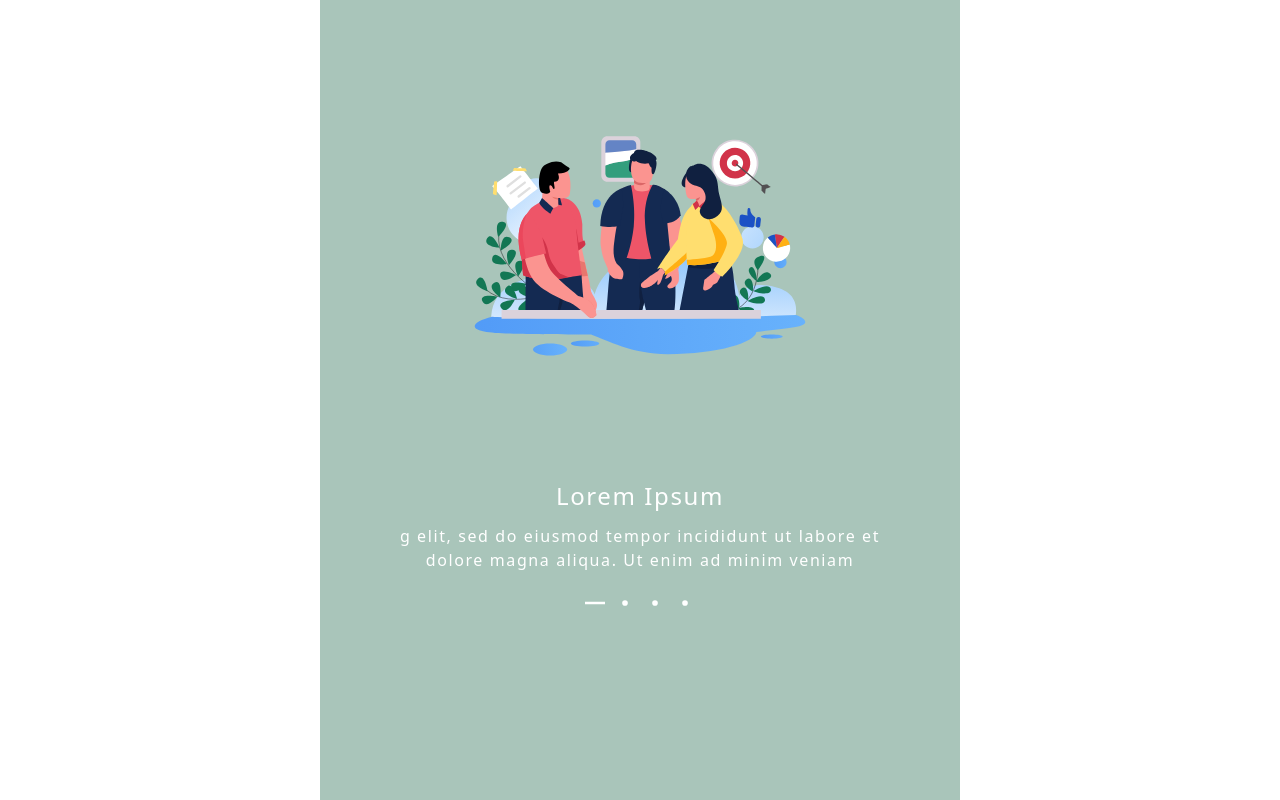
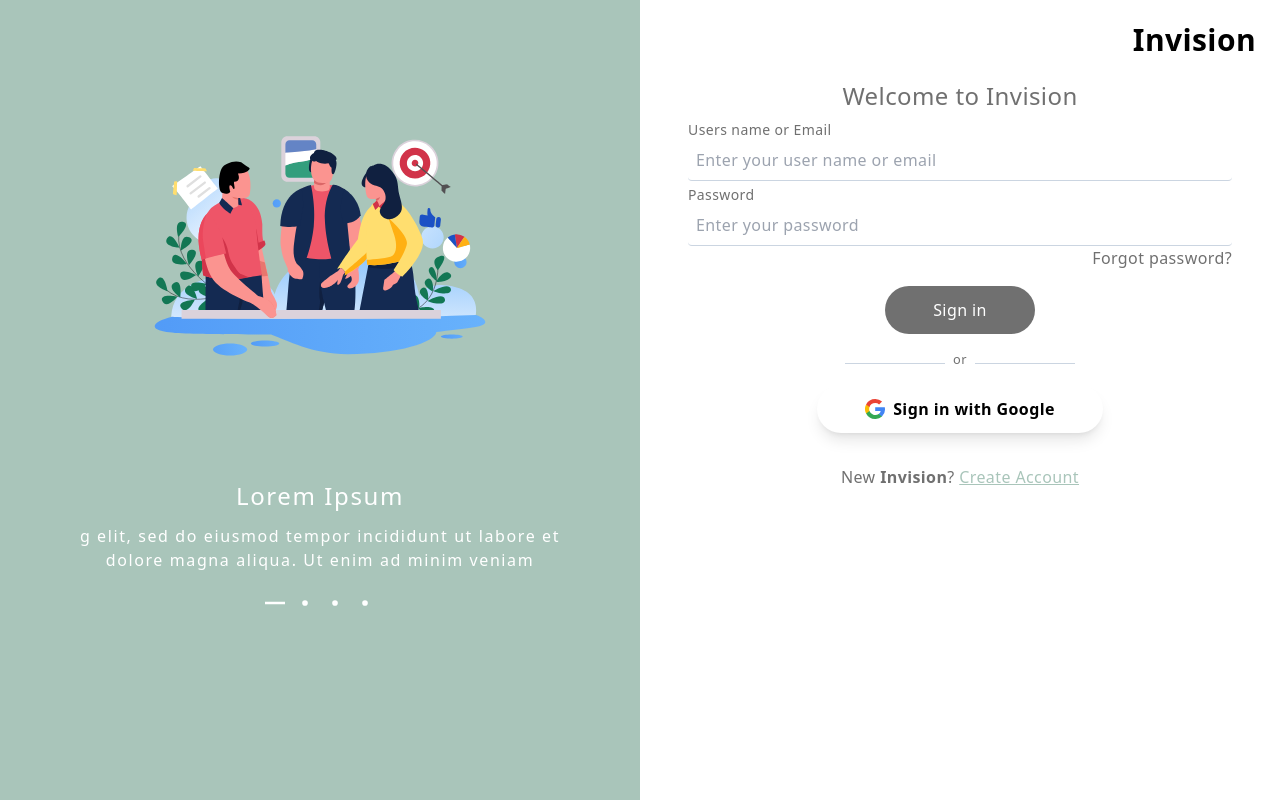
Before and after one commit to jpcchaves/invision-front, a React (Vite) app: page / in a window 1280 px wide. Built offline with nearby package versions, Linux system fonts and the light colour scheme.

Commit message:
feat: add login form validation

```diff
--- a/package.json
+++ b/package.json
@@ -9,11 +9,13 @@
     "preview": "vite preview"
   },
   "dependencies": {
+    "formik": "^2.2.9",
     "lottie-react": "^2.3.1",
     "react": "^18.2.0",
     "react-dom": "^18.2.0",
     "react-icons": "^4.7.1",
-    "react-router-dom": "^6.6.2"
+    "react-router-dom": "^6.6.2",
+    "yup": "^0.32.11"
   },
   "devDependencies": {
     "@types/react": "^18.0.26",
--- a/src/App.tsx
+++ b/src/App.tsx
@@ -8,7 +8,7 @@
 		<div className="w-screen h-screen max-w-full max-h-full">
 			<Routes>
 				<Route path="/" element={<Carousel />}>
-					<Route index path="/login" element={<LoginPage />} />
+					<Route index element={<LoginPage />} />
 					<Route path="/register" element={<RegisterPage />} />
 				</Route>
 			</Routes>
--- a/src/modules/auth/pages/login/index.tsx
+++ b/src/modules/auth/pages/login/index.tsx
@@ -1,7 +1,24 @@
+import { useFormik, Form, Formik } from 'formik';
 import { Link } from 'react-router-dom';
+import * as Yup from 'yup';
 import GoogleLogo from '../../../../assets/google-logo.svg';
 
 const LoginPage = () => {
+	const validation = useFormik({
+		enableReinitialize: true,
+		initialValues: {
+			email: '',
+			password: '',
+		},
+		validationSchema: Yup.object().shape({
+			email: Yup.string()
+				.required('Email is a required field')
+				.email('Please, use a valid email'),
+			password: Yup.string().required('Password is a required field'),
+		}),
+		onSubmit: (values) => alert(`Você logou com sucesso: ${values.email}`),
+	});
+
 	return (
 		<div className="w-[100%] max-w-full md:w-[50%] md:h-screen pb-48">
 			<div className="font-black text-black text-3xl h-[80px] flex items-center justify-end pr-6">
@@ -12,25 +29,59 @@
 					<h3>Welcome to Invision</h3>
 				</div>
 				<div>
-					<form className="flex flex-col w-[100%] md-[80%] px-12 py-2">
+					<Formik>
+						<Form
+							onSubmit={(e) => {
+								e.preventDefault();
+								validation.handleSubmit();
+								return false;
+							}}
+							className="flex flex-col w-[100%] md-[80%] px-12 py-2"
+						>
 							<span className="text-sm">Users name or Email</span>
 							<input
 								type="text"
-							className="mb-5 border-b border-b-slate-300 p-2 focus:outline-none"
+								name="email"
+								className={`p-2 focus:outline-none rounded ${
+									validation.touched.email && validation.errors.email
+										? 'border border-red-500'
+										: 'border-b border-b-slate-300 '
+								}`}
 								placeholder="Enter your user name or email"
+								onChange={validation.handleChange}
+								value={validation.values.email || ''}
 							/>
-						<span className="text-sm focus:outline-none">Password</span>
+							{validation.touched.email && validation.errors.email ? (
+								<span className="text-red-500 mb-1">
+									{validation.errors.email}
+								</span>
+							) : null}
+							<span className="mt-1 text-sm focus:outline-none">Password</span>
 							<input
+								name="password"
 								type="password"
-							className="mb-5 border-b border-b-slate-300 p-2 focus:outline-none"
+								className={` p-2 focus:outline-none rounded ${
+									validation.touched.password && validation.errors.password
+										? 'border border-red-500'
+										: 'border-b border-b-slate-300 '
+								}`}
 								placeholder="Enter your password"
+								onChange={validation.handleChange}
+								value={validation.values.password || ''}
 							/>
+							{validation.touched.password && validation.errors.password ? (
+								<span className="text-red-500 mb-1">
+									{validation.errors.password}
+								</span>
+							) : null}
 							<div className="text-end">
 								<span>Forgot password?</span>
 							</div>
-
 							<div className="flex items-center justify-center mt-4">
-							<button className="border-none bg-[#707070] text-white py-3 px-12 rounded-full">
+								<button
+									type="submit"
+									className="border-none bg-[#707070] text-white py-3 px-12 rounded-full"
+								>
 									Sign in
 								</button>
 							</div>
@@ -53,7 +104,8 @@
 									</Link>
 								</p>
 							</div>
-					</form>
+						</Form>
+					</Formik>
 				</div>
 			</div>
 		</div>
--- a/src/modules/auth/pages/register/index.tsx
+++ b/src/modules/auth/pages/register/index.tsx
@@ -1,4 +1,3 @@
-import React from 'react';
 import { Link } from 'react-router-dom';
 import GoogleLogo from '../../../../assets/google-logo.svg';
 
@@ -65,7 +64,7 @@
 							</p>
 							<p className="text-sm">
 								Already <strong>Invision</strong> on?{' '}
-								<Link to="/login" className="underline text-[#A9C5BA]">
+								<Link to="/" className="underline text-[#A9C5BA]">
 									Log in
 								</Link>
 							</p>
```
Also changed, not shown: 2 other files (tests, documents, lock files or other folders). Lines whose indentation alone changed are shown as unchanged.
